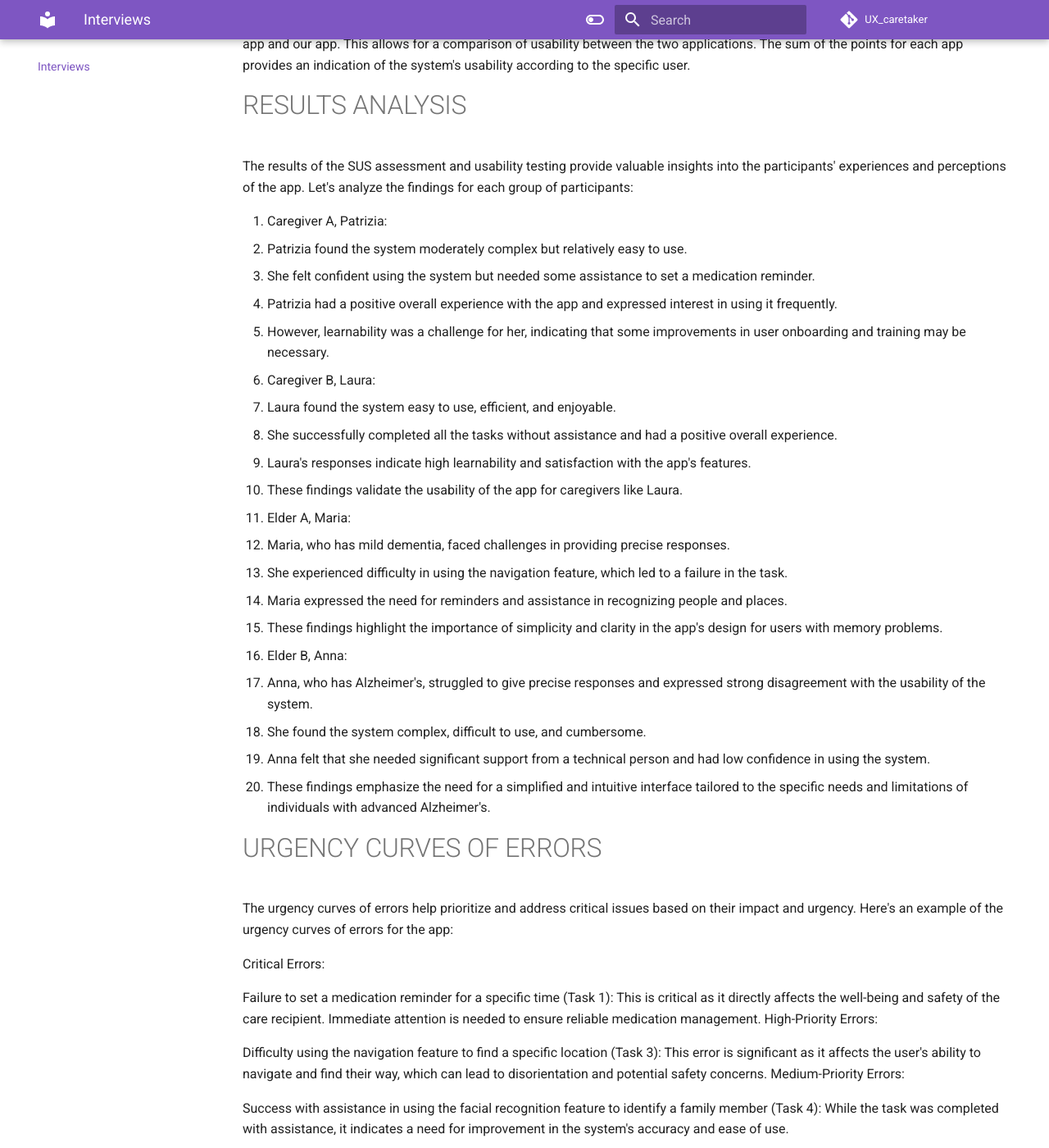
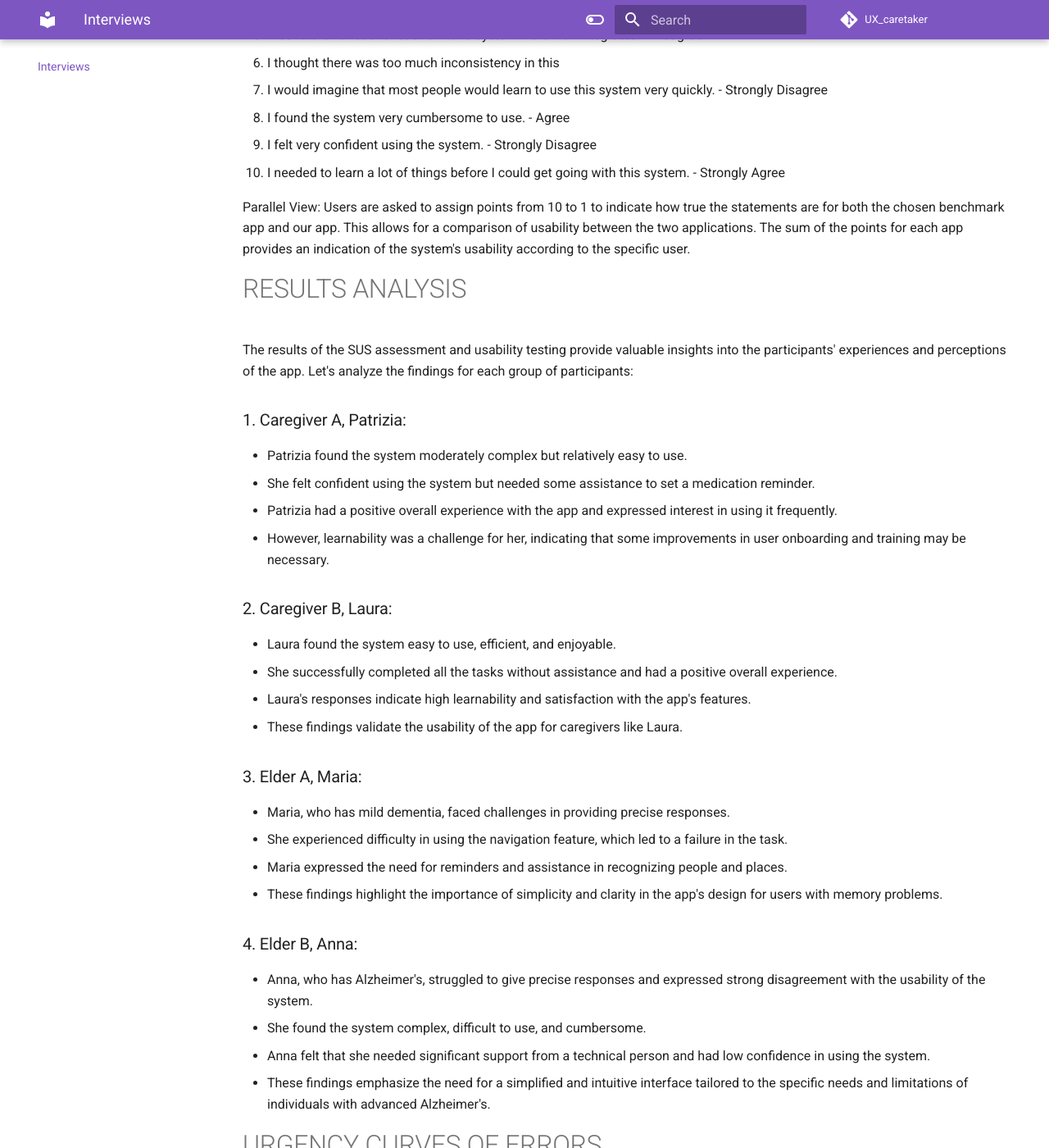
Before and after one commit to teragramgius/GherryPlus, an MkDocs documentation site: the page built from docs/testing.md, in a window 1280 px wide and 1400 px high, scrolled down 11266 px. Shown: the whole window at 82% size. Built offline with MkDocs 1.6.1 and Material for MkDocs 9.7.7, drawn with Linux system fonts in a browser that asks for light colours; comment, search, counter and statistics services are not loaded; the version menu is left out.

Commit message:
Update testing.md

```diff
--- a/docs/testing.md
+++ b/docs/testing.md
@@ -168,25 +168,24 @@ The context of testing is to evaluate the usability and user experience of the a
 Tasks and Evaluation:
 
 ### Caregiver A, Name: Patrizia, Age: 43, Occupation: Freelancer
-- Task 1: Set a medication reminder for a specific time.
+#### Task 1: Set a medication reminder for a specific time.
   - Success: Success with assistance
   - Efficiency: High (easy backtracking)
   - Learnability: Low
   - Enjoyment: Neutral
-
-- Task 2: Schedule an appointment for the care recipient.
+#### Task 2: Schedule an appointment for the care recipient.
   - Success: Success
   - Efficiency: Very high
   - Learnability: Medium
   - Enjoyment: Positive
 
-- Task 3: Use the navigation feature to find a specific location.
+#### Task 3: Use the navigation feature to find a specific location.
   - Success: Failure
   - Efficiency: Low
   - Learnability: Low
   - Enjoyment: Frustrating
 
-- Task 4: Use the app's facial recognition feature to identify a family member.
+#### Task 4: Use the app's facial recognition feature to identify a family member.
   - Success: Success with assistance
   - Efficiency: High (easy backtracking)
   - Learnability: Low
@@ -194,25 +193,25 @@ Tasks and Evaluation:
 
 
 ### Caregiver B, Name: Laura, Age: 37, Occupation: Translator
-- Task 1: Set a medication reminder for a specific time.
+#### Task 1: Set a medication reminder for a specific time.
   - Success: Success
   - Efficiency: High
   - Learnability: High
   - Enjoyment: Positive
 
-- Task 2: Schedule an appointment for the care recipient.
+#### Task 2: Schedule an appointment for the care recipient.
   - Success: Success
   - Efficiency: Very high
   - Learnability: Medium
   - Enjoyment: Positive
 
-- Task 3: Use the navigation feature to find a specific location.
+#### Task 3: Use the navigation feature to find a specific location.
   - Success: Success with assistance
   - Efficiency: High (easy backtracking)
   - Learnability: Medium
   - Enjoyment: Neutral
 
-- Task 4:  Use the app's facial recognition feature to identify a family member.
+#### Task 4:  Use the app's facial recognition feature to identify a family member.
   - Success: Success
   - Efficiency: High
   - Learnability: High
@@ -220,25 +219,25 @@ Tasks and Evaluation:
 
 
 ### Elder A, Name: Maria, Age: 78, Occupation: Retired, Mild Dementia
-- Task 1: Set a medication reminder for a specific time.
+#### Task 1: Set a medication reminder for a specific time.
   - Success: Success with assistance
   - Efficiency: High (easy backtracking)
   - Learnability: Low
   - Enjoyment: Neutral
 
-- Task 2: Schedule an appointment for the care recipient.
+#### Task 2: Schedule an appointment for the care recipient.
   - Success: Success with assistance
   - Efficiency: High (easy backtracking)
   - Learnability: Low
   - Enjoyment: Neutral
 
-- Task 3: Use the navigation feature to find a specific location.
+#### Task 3: Use the navigation feature to find a specific location.
   - Success: Failure
   - Efficiency: Low
   - Learnability: Low
   - Enjoyment: Frustrating
 
-- Task 4:  Use the app's facial recognition feature to identify a family member.
+#### Task 4:  Use the app's facial recognition feature to identify a family member.
   - Success: Success with assistance
   - Efficiency: High (easy backtracking)
   - Learnability: Low
@@ -247,25 +246,25 @@ Tasks and Evaluation:
 
 
 ### Elder B, Name: Anna, Age: 88, Occupation: Retired, Alzheimer's
-- Task 1: Set a medication reminder for a specific time.
+#### Task 1: Set a medication reminder for a specific time.
   - Success: Failure
   - Efficiency: Low
   - Learnability: Low
   - Enjoyment: Frustrating
 
-- Task 2: Schedule an appointment for the care recipient.
+#### Task 2: Schedule an appointment for the care recipient.
   - Success: Failure
   - Efficiency: Low
   - Learnability: Low
   - Enjoyment: Frustrating
 
-- Task 3: Use the navigation feature to find a specific location.
+#### Task 3: Use the navigation feature to find a specific location.
   - Success: Failure
   - Efficiency: Low
   - Learnability: Low
   - Enjoyment: Frustrating
 
-- Task 4:  Use the app's facial recognition feature to identify a family member.
+#### Task 4:  Use the app's facial recognition feature to identify a family member.
   - Success: Failure
   - Efficiency: Low
   - Learnability: Low
@@ -336,25 +335,25 @@ Users are asked to assign points from 10 to 1 to indicate how true the statement
 
 The results of the SUS assessment and usability testing provide valuable insights into the participants' experiences and perceptions of the app. Let's analyze the findings for each group of participants:
 
-1. Caregiver A, Patrizia:
+### 1. Caregiver A, Patrizia:
    - Patrizia found the system moderately complex but relatively easy to use.
    - She felt confident using the system but needed some assistance to set a medication reminder.
    - Patrizia had a positive overall experience with the app and expressed interest in using it frequently.
    - However, learnability was a challenge for her, indicating that some improvements in user onboarding and training may be necessary.
 
-2. Caregiver B, Laura:
+### 2. Caregiver B, Laura:
    - Laura found the system easy to use, efficient, and enjoyable.
    - She successfully completed all the tasks without assistance and had a positive overall experience.
    - Laura's responses indicate high learnability and satisfaction with the app's features.
    - These findings validate the usability of the app for caregivers like Laura.
 
-3. Elder A, Maria:
+### 3. Elder A, Maria:
    - Maria, who has mild dementia, faced challenges in providing precise responses.
    - She experienced difficulty in using the navigation feature, which led to a failure in the task.
    - Maria expressed the need for reminders and assistance in recognizing people and places.
    - These findings highlight the importance of simplicity and clarity in the app's design for users with memory problems.
 
-4. Elder B, Anna:
+### 4. Elder B, Anna:
    - Anna, who has Alzheimer's, struggled to give precise responses and expressed strong disagreement with the usability of the system.
    - She found the system complex, difficult to use, and cumbersome.
    - Anna felt that she needed significant support from a technical person and had low confidence in using the system.
```
Also changed, not shown: other parts of docs/testing.md (+0 -2 lines).
